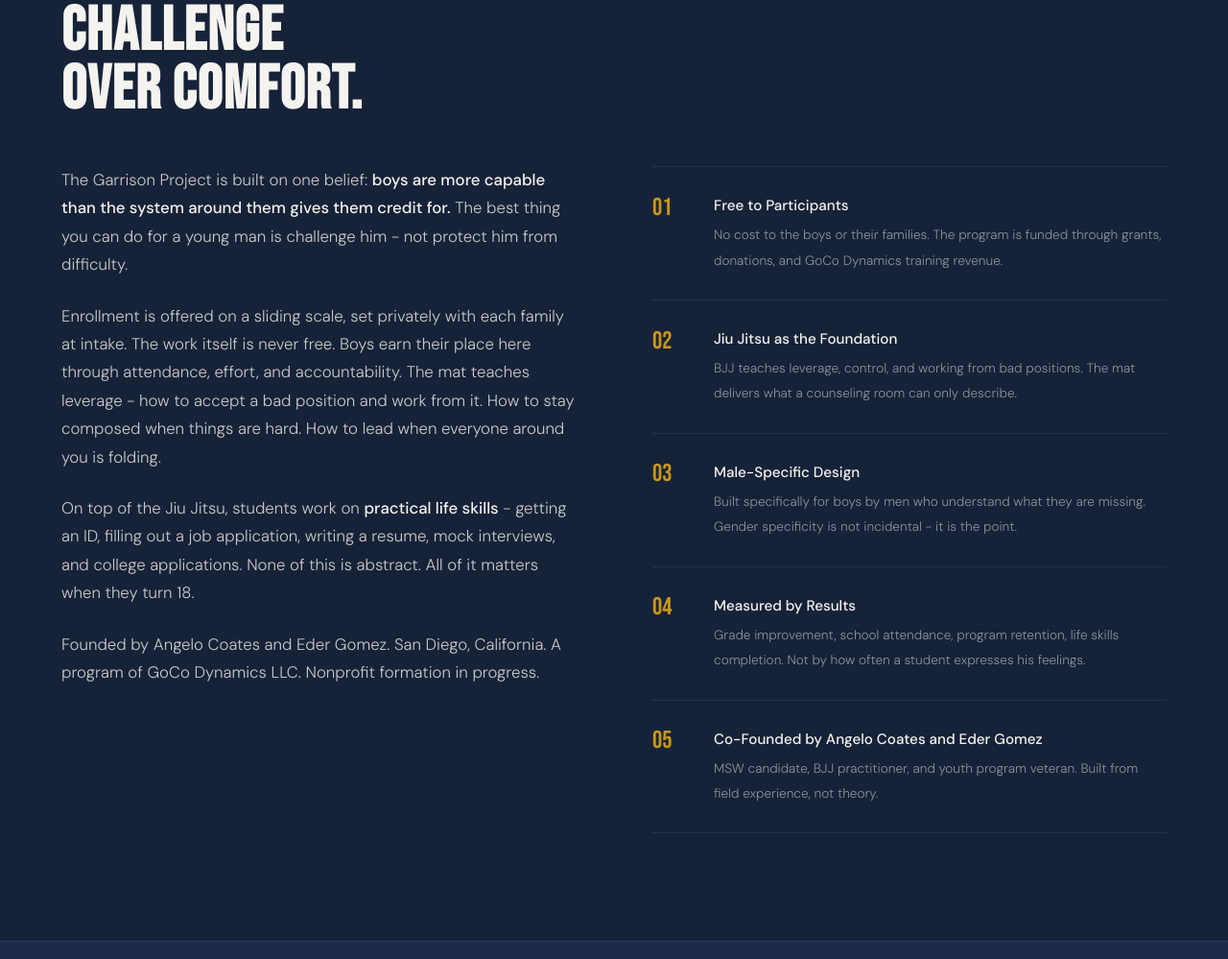
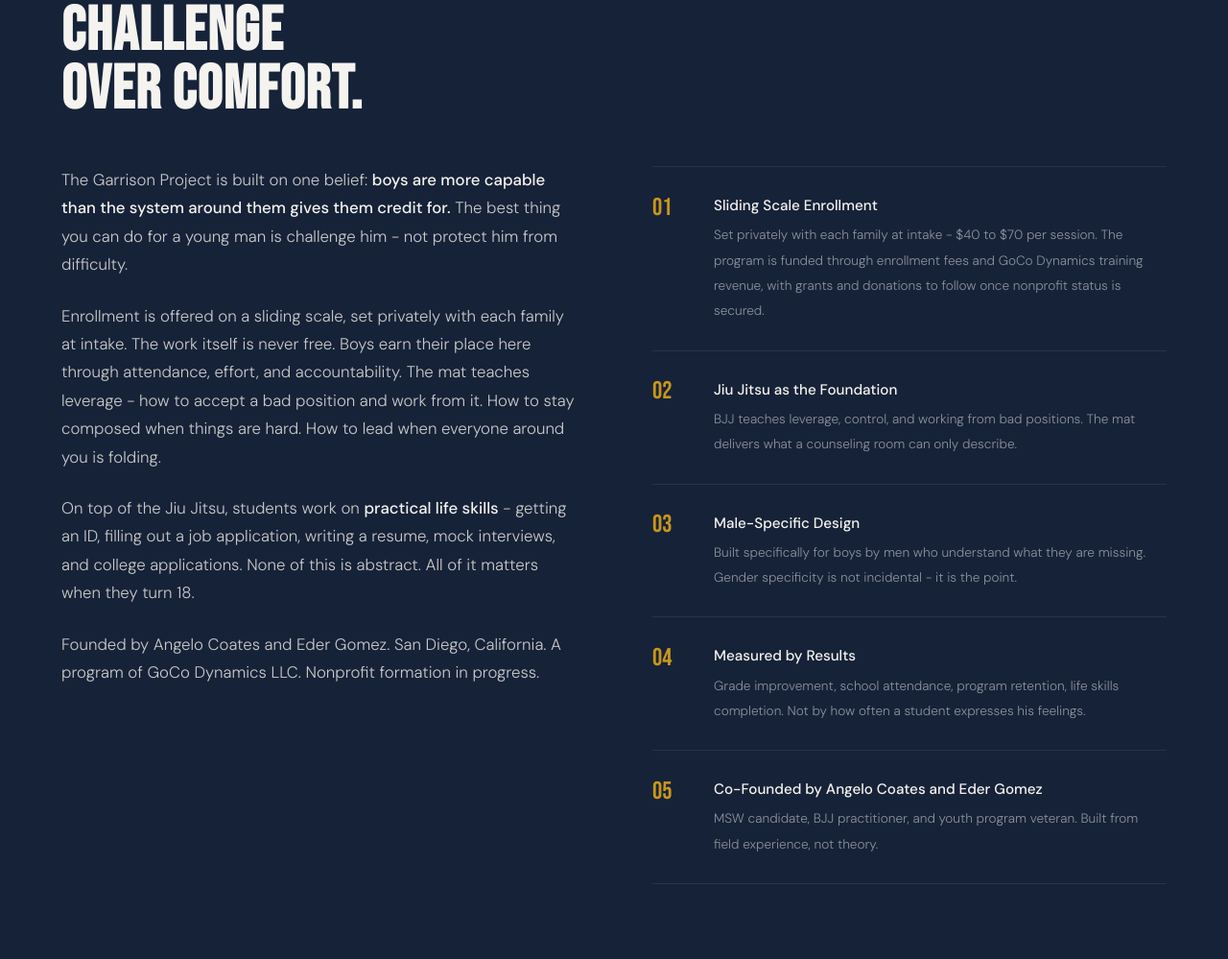
Before and after one commit to GOCOCEO/Garrison-project, a website: page index.html in a window 1280 px wide. Shown: the part 944-1943 px from the top of the page at 96% size. Drawn offline with nearby package versions, Linux system fonts and the light colour scheme.

Commit message:
Update index.html

```diff
--- a/index.html
+++ b/index.html
@@ -202,8 +202,8 @@
       <div class="credential-item">
         <div class="credential-num">01</div>
         <div class="credential-text">
-          <strong>Free to Participants</strong>
-          <span>No cost to the boys or their families. The program is funded through grants, donations, and GoCo Dynamics training revenue.</span>
+          <strong>Sliding Scale Enrollment</strong>
+          <span>Set privately with each family at intake - $40 to $70 per session. The program is funded through enrollment fees and GoCo Dynamics training revenue, with grants and donations to follow once nonprofit status is secured.</span>
         </div>
       </div>
       <div class="credential-item">
```
